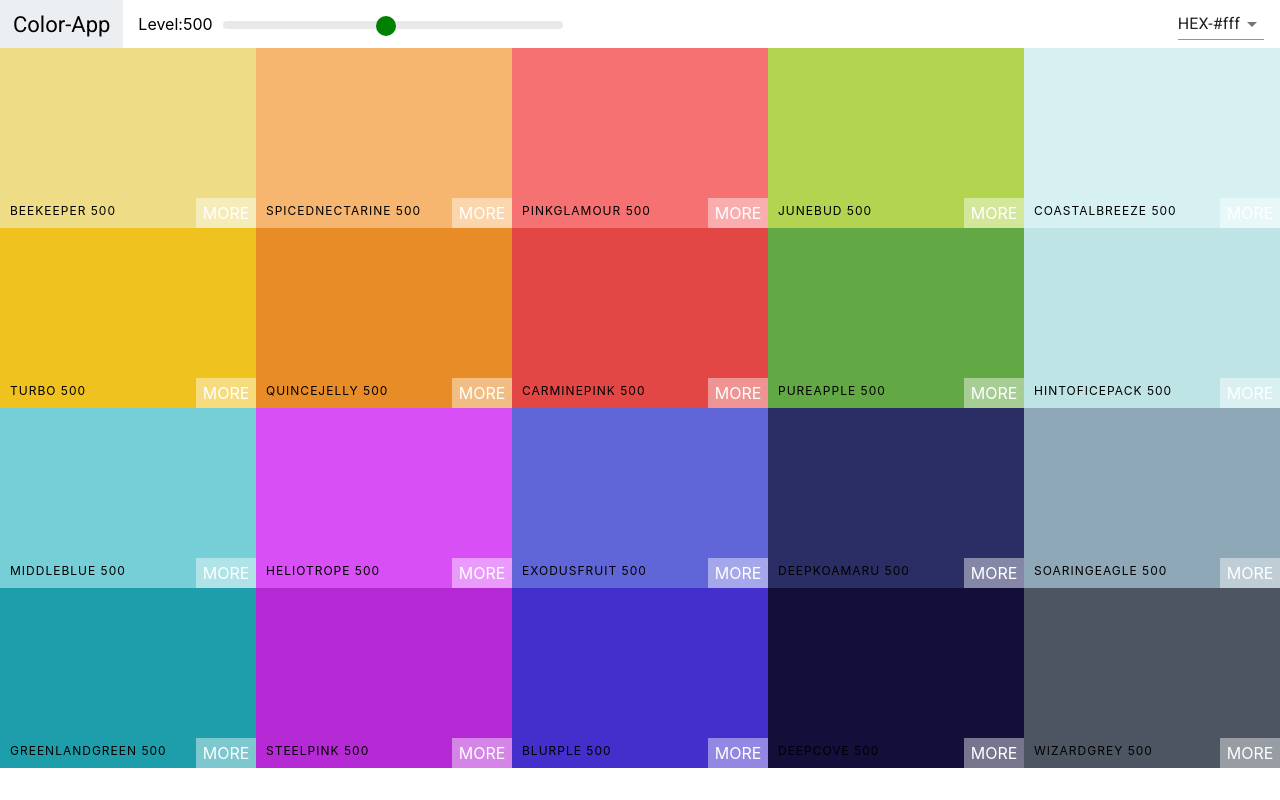
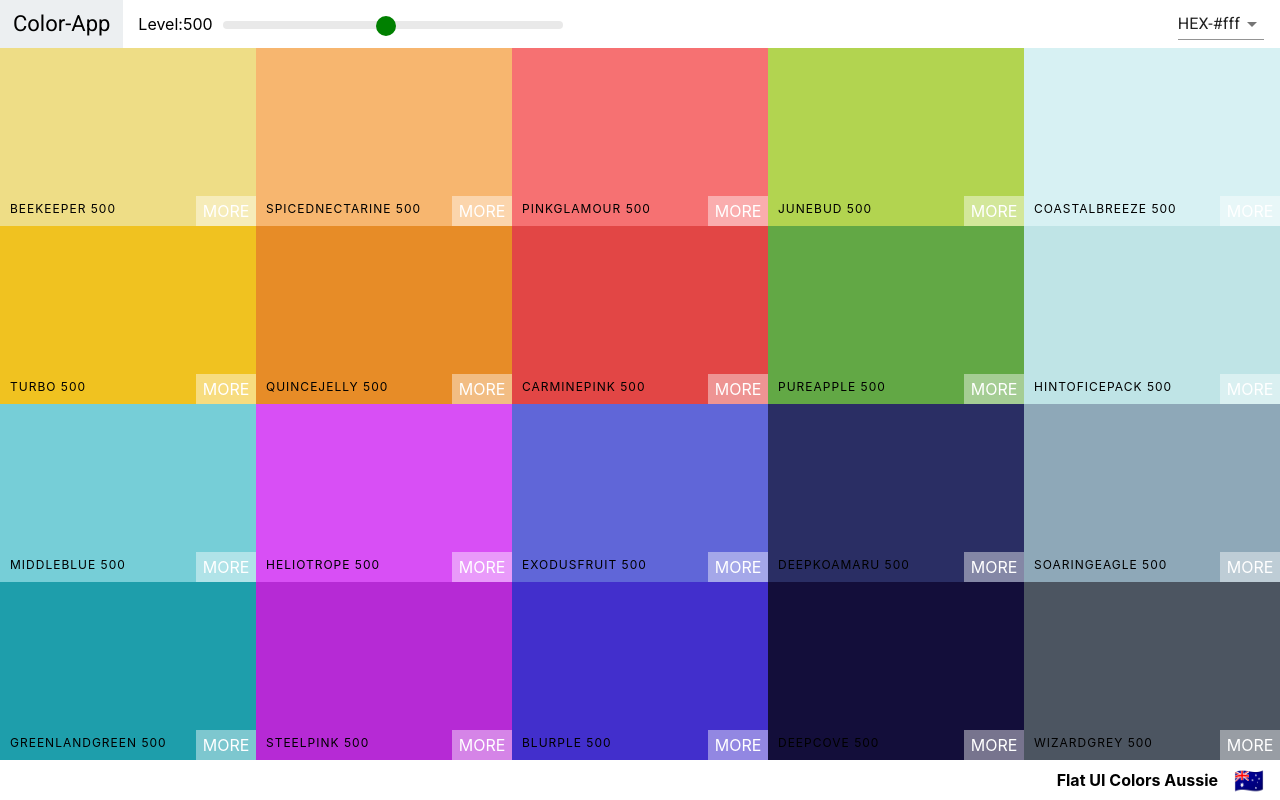
Before and after one commit to hacetheworld/color-app, a React (Create React App) app: page /palette/flat-ui-colors-american in a window 1280 px wide. Built offline with nearby package versions, Linux system fonts and the light colour scheme.

Commit message:
Added palette footer

```diff
--- a/src/component/palette/palette.component.jsx
+++ b/src/component/palette/palette.component.jsx
@@ -21,21 +21,24 @@
     }
 
     render() {
-        const { colors } = this.props.palette;
+        const { colors, paletteName, emoji } = this.props.palette;
         const { level, format } = this.state;
 
         const colorBoxes = colors[level].map(color => (
-            <ColorBox background={color[format]} name={color.name} />
+            <ColorBox key={color.id} background={color[format]} name={color.name} />
         ))
         return (
             <div className='Palette'>
                 <Header level={level} handleChange={this.changeFormat} changeLevel={this.changeLevel} />
-                {/* Navbars will go here */}
+
                 <div className='Palette-colors'>
                     {colorBoxes}
                 </div>
 
-                {/* Footer */}
+                <footer className='Palette-color'>
+                    {paletteName}
+                    <span className='emoji'>{emoji}</span>
+                </footer>
             </div>
         )
     }
--- a/src/component/palette/palette.style.css
+++ b/src/component/palette/palette.style.css
@@ -1,5 +1,9 @@
 .Palette{
     height: 100vh;
+
+    display: flex;
+    flex-direction: column;
+
 }
 
 .Palette-colors{
@@ -7,3 +11,18 @@
     display: grid;
     grid-template-columns: repeat(auto-fill, minmax(250px, 1fr));
 }
+
+.Palette-color{
+    background-color: #fff;
+    height: 5vh;
+    display: flex;
+    justify-content: flex-end;
+    align-items: center;
+    font-weight: bold;
+
+}
+
+.emoji{
+    font-size: 1.5rem;
+    margin: 0 1rem;
+}
```
